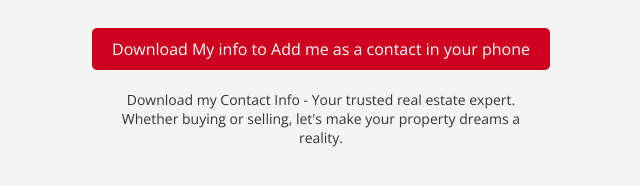
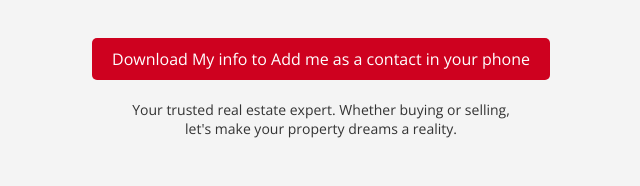
Before and after one commit to JavaG23/kw, a plain HTML site: page contact.html in a window 1280 px wide. Shown: the part 464-650 px from the top of the page, without its empty margins (319-959 px from the left). Drawn offline with nearby package versions, Linux system fonts and the light colour scheme; a script that the page names is missing.

Commit message:
Update contact.html

```diff
--- a/contact.html
+++ b/contact.html
@@ -98,7 +98,7 @@
     <img src="https://img1.wsimg.com/blobby/go/11a77c6d-eb91-457b-a7c8-7b3d30e0af37/downloads/KW%20Red%20%26%20White.png?ver=1715188844443" alt="Keller Williams Logo" class="logo">
     <div id="qrcode"></div>
     <a href="data:text/vcard;charset=utf-8,BEGIN:VCARD%0AVERSION:3.0%0AFN;CHARSET=UTF-8:Geoffrey%20Hoffman%0AN;CHARSET=UTF-8:Hoffman;Geoffrey;;;%0AEMAIL;CHARSET=UTF-8;type=HOME,INTERNET:geofhoffman@kw.com%0ATEL;TYPE=CELL:+17037258936%0ATITLE;CHARSET=UTF-8:Realtor%0AORG;CHARSET=UTF-8:Keller%20Williams%20Realty%20Dulles%0AURL;CHARSET=UTF-8:geofhoffman.com%0AREV:2025-08-11T16:06:18.218Z%0AEND:VCARD" download="Geoffrey_Hoffman.vcf" class="download-button">Download My info to Add me as a contact in your phone</a>
-    <p class="info-text">Download my Contact Info - Your trusted real estate expert. Whether buying or selling, let's make your property dreams a reality.</p>
+    <p class="info-text"> Your trusted real estate expert. Whether buying or selling, let's make your property dreams a reality.</p>
       </div>
   <script>
     // Generate QR code for https://geofhoffman.kw.com/download-my-contact-info
```
